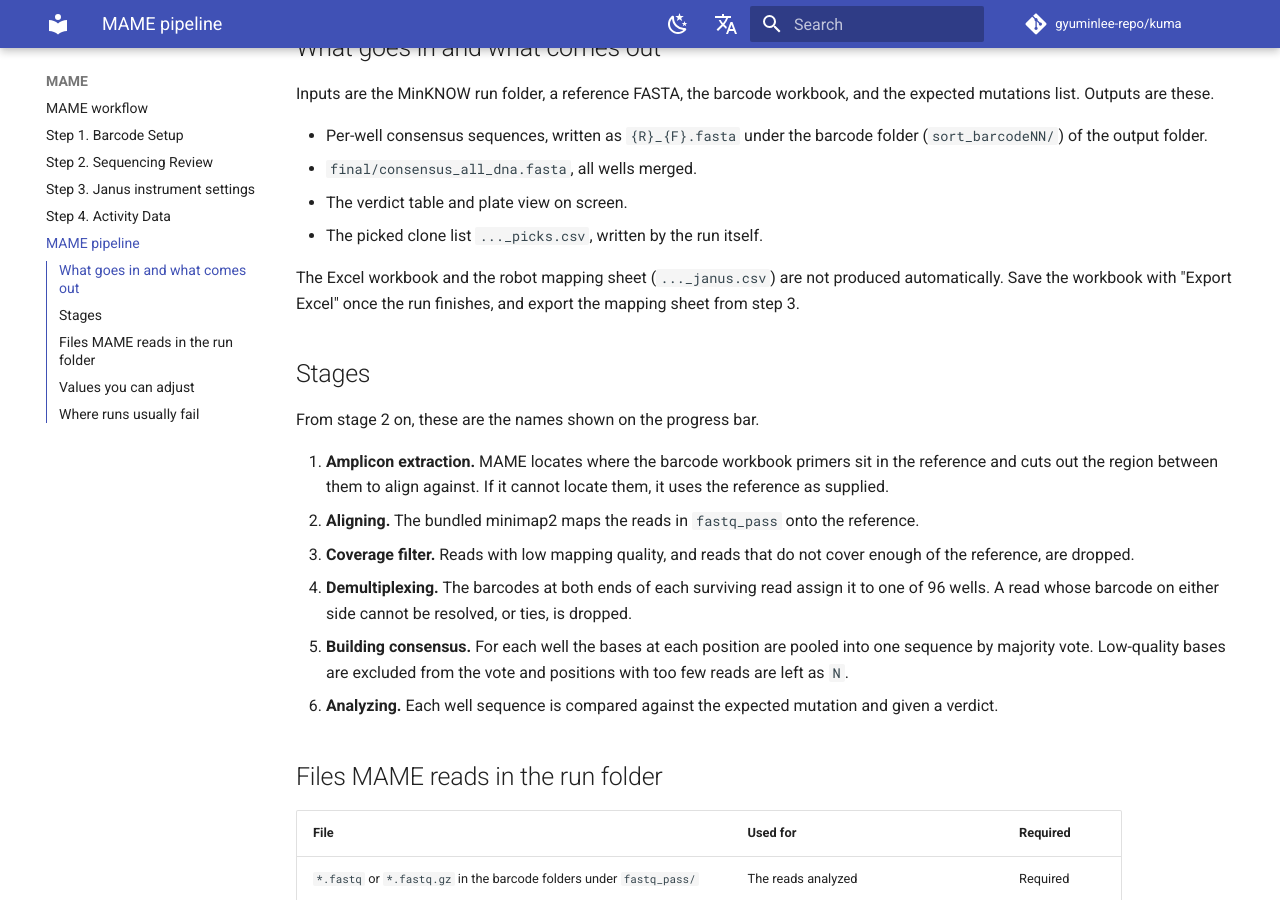
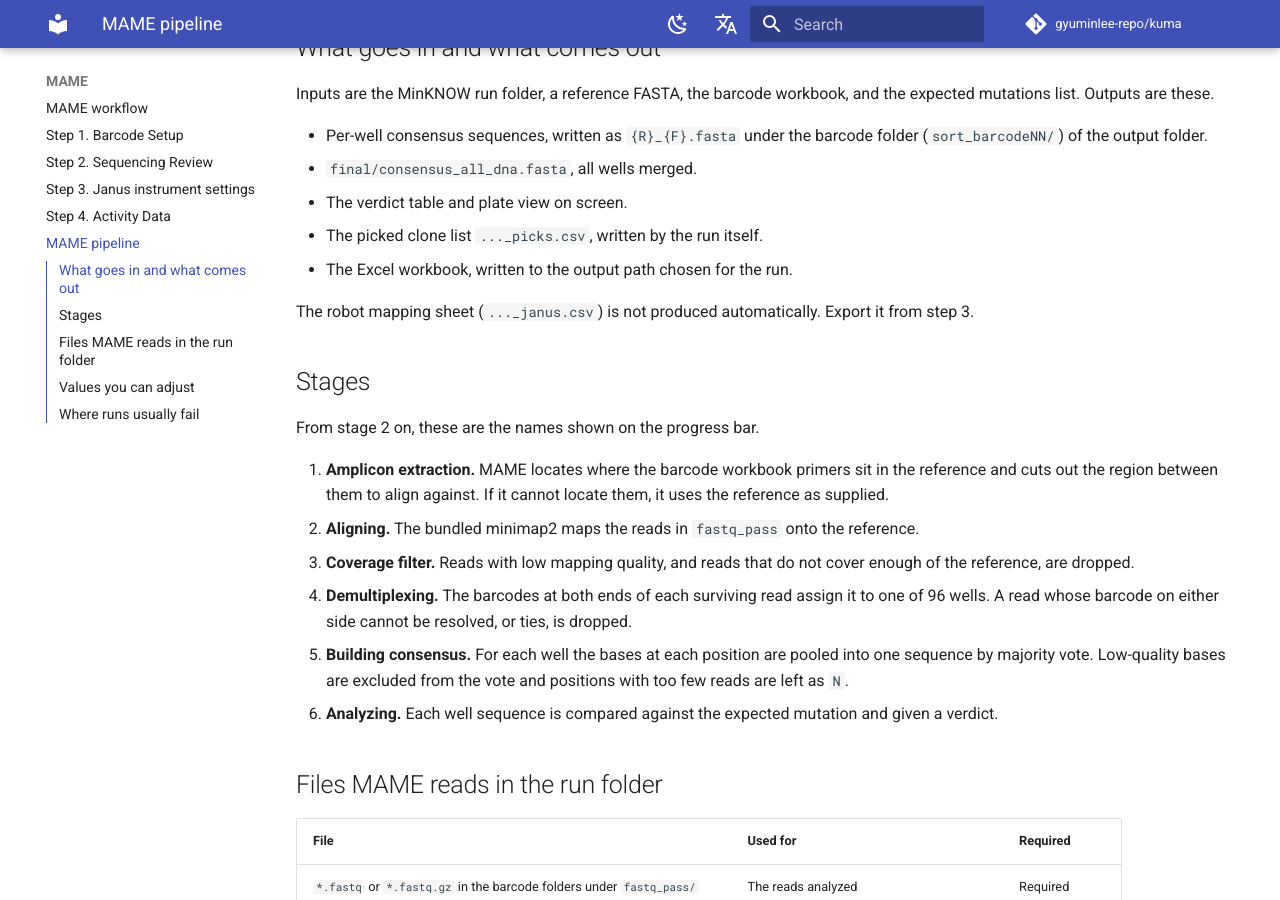
Before and after one commit to gyuminlee-repo/kuma, an MkDocs documentation site: the page built from docs/help/en/mame-pipeline.md, in a window 1280 px wide and 900 px high, scrolled down 356 px. Built offline with MkDocs 1.6.1 and Material for MkDocs 9.7.7, drawn with Linux system fonts in a browser that asks for light colours; comment, search, counter and statistics services are not loaded.

Commit message:
docs(help): correct the MAME workbook and Ambiguous statements (#23)
The pipeline page said Analyze does not write the Excel workbook. It does: the analyze RPC requires an .xlsx output path (python-core/sidecar_mame/handlers/analyze.py, _validate_output_path) and run_analyze writes it unconditionally (kuma_core/mame/pipeline.py, export_excel phase). The page now lists the workbook among the run outputs and keeps the robot mapping sheet as the manual step 3 export. The review page defined Ambiguous only by an extra AA change near an expected site; the verdict engine also assigns it when every expected mutation is confirmed and the indel-event fraction reaches its threshold (kuma_core/mame/compare/verdict.py), which can mark a WT control. Both language copies changed together; docs/mame/02-review.md already stated both routes.

Signed-off-by: gyuminlee-repo <gyuminlee-repo@users.noreply.github.com>
Co-authored-by: gyuminlee-repo <gyuminlee-repo@users.noreply.github.com>

```diff
--- a/docs/help/en/mame-pipeline.md
+++ b/docs/help/en/mame-pipeline.md
@@ -12,8 +12,9 @@ Inputs are the MinKNOW run folder, a reference FASTA, the barcode workbook, and
 - `final/consensus_all_dna.fasta`, all wells merged.
 - The verdict table and plate view on screen.
 - The picked clone list `..._picks.csv`, written by the run itself.
+- The Excel workbook, written to the output path chosen for the run.
 
-The Excel workbook and the robot mapping sheet (`..._janus.csv`) are not produced automatically. Save the workbook with "Export Excel" once the run finishes, and export the mapping sheet from step 3.
+The robot mapping sheet (`..._janus.csv`) is not produced automatically. Export it from step 3.
 
 ## Stages
 
```
Also changed, not shown: docs/help/en/mame-02-review.md (+1 -1 lines), docs/help/ko/mame-02-review.md (+1 -1 lines), docs/help/ko/mame-pipeline.md (+2 -1 lines).
